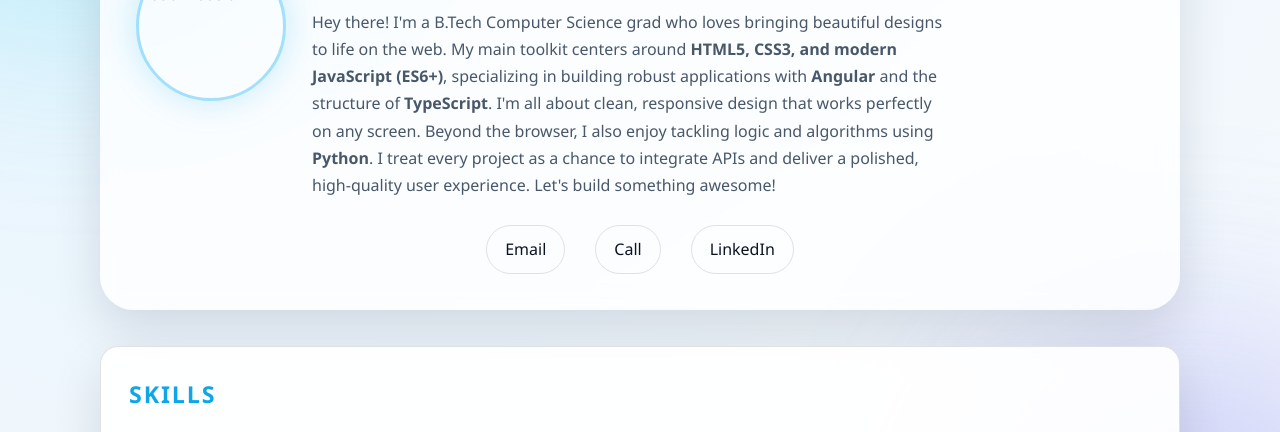
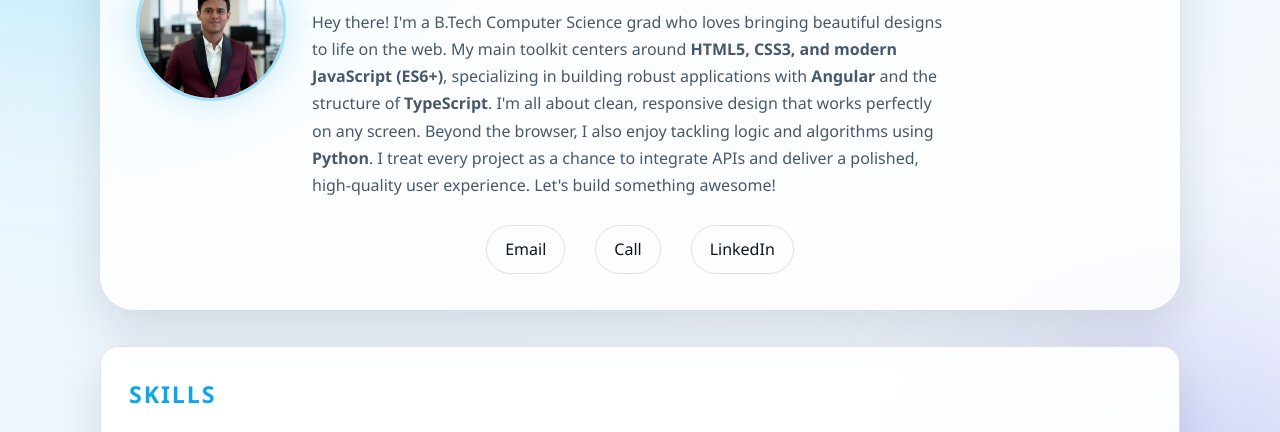
Before and after one commit to Sapphireghost07/My-Portfolio, a plain HTML site: page index.html in a window 1280 px wide. Shown: the part 216-648 px from the top of the page. Drawn offline with Linux system fonts and the light colour scheme.

Commit message:
index.html

```diff
--- a/index.html
+++ b/index.html
@@ -12,7 +12,7 @@
   <header>
     <div class="header-top">
       <div class="intro">
-        <img class="profile-photo" src="assets/profile.jpg" alt="Portrait of S Abdul Baasit" data-tilt>
+        <img class="profile-photo" src="profile.jpg" alt="Portrait of S Abdul Baasit" data-tilt>
         <div class="intro-text" data-tilt>
           <span class="tagline">Front-End Developer</span>
           <h1>S Abdul Baasit</h1>
```
